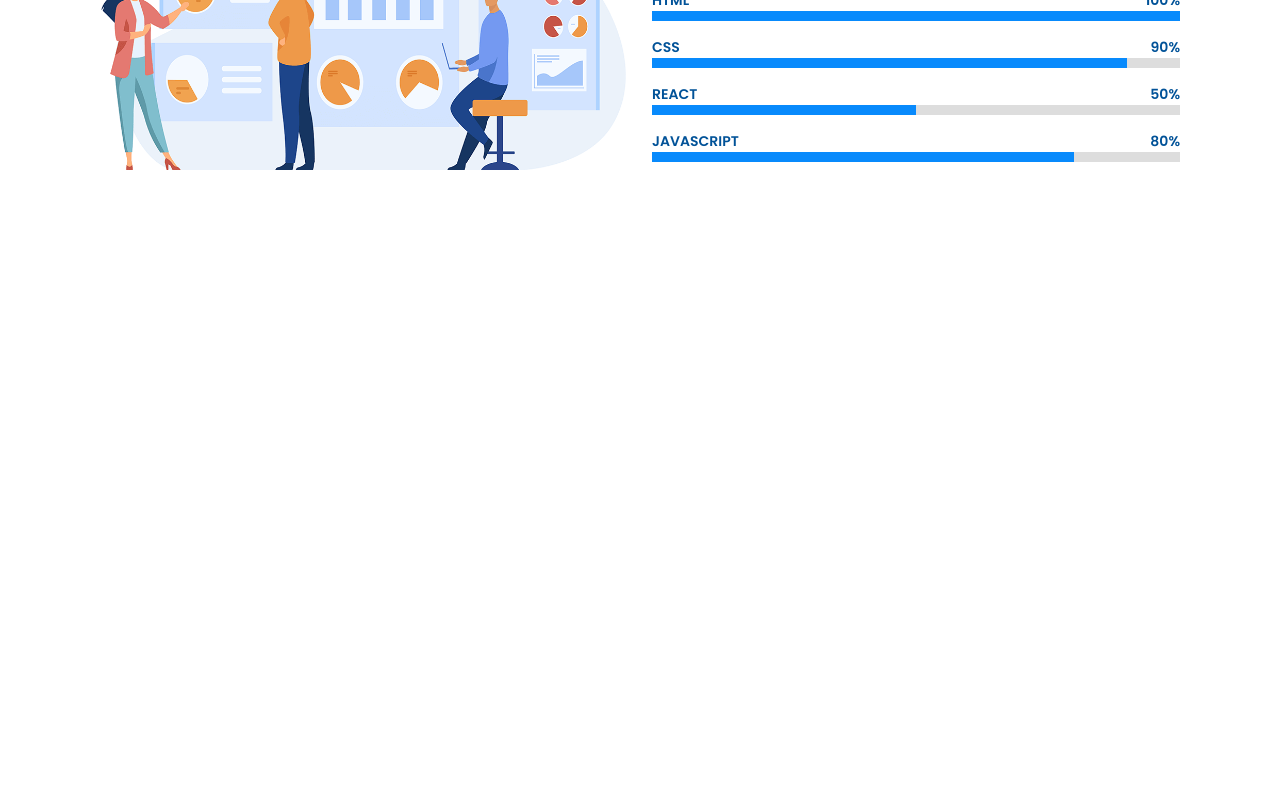
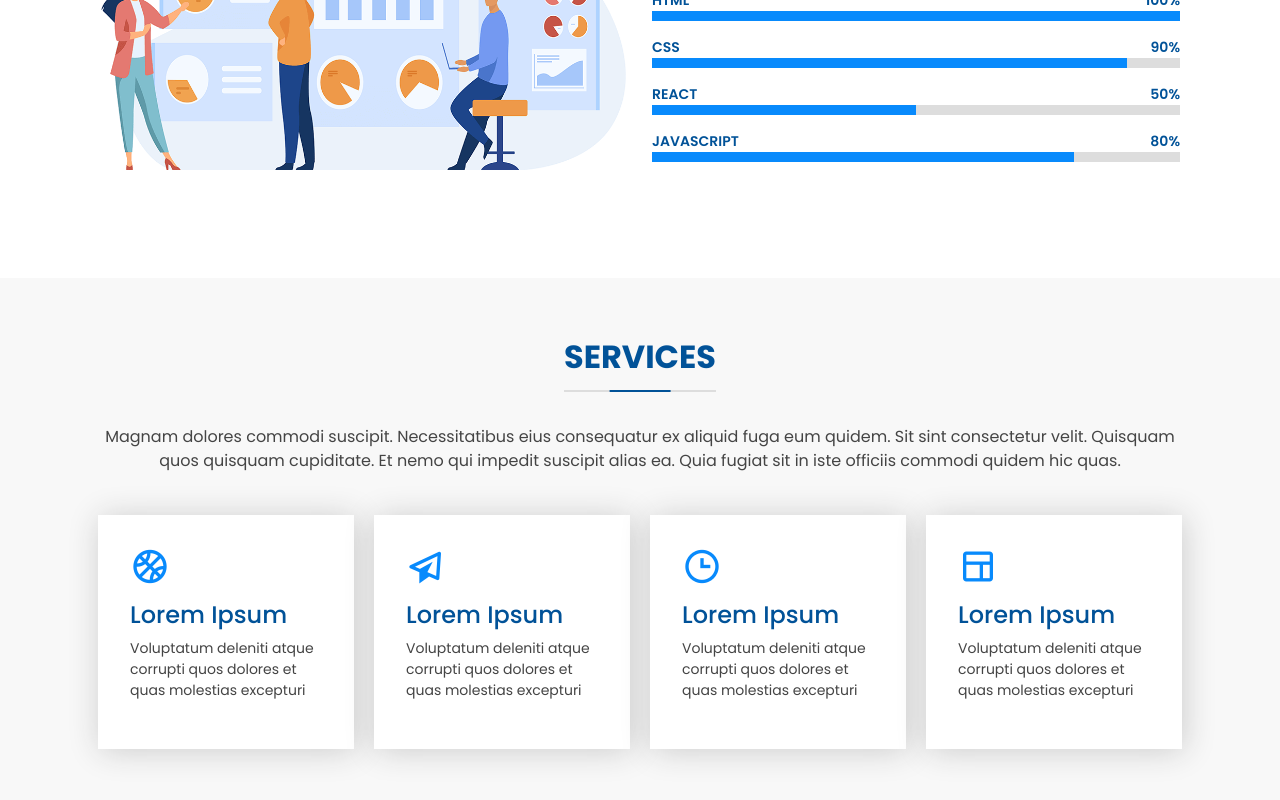
Before and after one commit to Vikash-Khadoliya/w3-software-Solutions, a React (Vite) app: page / in a window 1280 px wide. Shown: the part 1916-2716 px from the top of the page. Before the commit the page ends 2194 px from the top, so only its background shows below. Built offline with nearby package versions, Linux system fonts and the light colour scheme.

Commit message:
designed the services section

```diff
--- a/src/App.jsx
+++ b/src/App.jsx
@@ -4,6 +4,7 @@ import Partners from "./components/Partners";
 import About from "./components/About";
 import Benefits from "./components/Benefits";
 import Skills from "./components/Skills";
+import Services from "./components/Services";
 
 function App() {
 
@@ -15,6 +16,7 @@ function App() {
       <About />
       <Benefits />
       <Skills />
+      <Services />
     </>
   )
 }
--- a/src/components/Services.jsx
+++ b/src/components/Services.jsx
@@ -9,6 +9,84 @@ export default function Services() {
 
                 <div className="services-content">
 
+                    <div className="services-main">
+                        <h2>SERVICES</h2>
+                    </div>
+
+                    <div className="service-txt">
+                        <p>Magnam dolores commodi suscipit. Necessitatibus eius consequatur ex aliquid fuga eum quidem. Sit sint consectetur velit. Quisquam quos quisquam cupiditate. Et nemo qui impedit suscipit alias ea. Quia fugiat sit in iste officiis commodi quidem hic quas.</p>
+                    </div>
+
+                    <div className="services-list row">
+
+                        <div className="col-xl-6">
+
+                            <div className="row">
+
+                                <div className="service col-lg-6">
+
+                                    <div className="service-content">
+                                        <i class='bx bx-basketball' ></i>
+                                        <div className="service-title">
+                                            <h3>Lorem Ipsum</h3>
+                                        </div>
+                                        <p>Voluptatum deleniti atque corrupti quos dolores et quas molestias excepturi</p>
+                                    </div>
+
+                                </div>
+
+                                <div className="service col-lg-6">
+
+                                    <div className="service-content">
+                                        <i class='bx bx-paper-plane' ></i>
+                                        <div className="service-title">
+                                            <h3>Lorem Ipsum</h3>
+                                        </div>
+                                        <p>Voluptatum deleniti atque corrupti quos dolores et quas molestias excepturi</p>
+                                    </div>
+
+
+                                </div>
+
+                            </div>
+
+                        </div>
+
+                        <div className="col-xl-6">
+
+                            <div className="row">
+
+                                <div className="service col-lg-6">
+
+                                    <div className="service-content">
+                                        <i class='bx bx-time' ></i>
+                                        <div className="service-title">
+                                            <h3>Lorem Ipsum</h3>
+                                        </div>
+                                        <p>Voluptatum deleniti atque corrupti quos dolores et quas molestias excepturi</p>
+                                    </div>
+
+                                </div>
+
+                                <div className="service col-lg-6">
+
+                                    <div className="service-content">
+                                        <i class='bx bx-layout' ></i>
+                                        <div className="service-title">
+                                            <h3>Lorem Ipsum</h3>
+                                        </div>
+                                        <p>Voluptatum deleniti atque corrupti quos dolores et quas molestias excepturi</p>
+                                    </div>
+
+                                </div>
+
+                            </div>
+
+
+                        </div>
+
+                    </div>
+
                 </div>
 
             </section>
--- a/src/index.css
+++ b/src/index.css
@@ -459,3 +459,98 @@ section {
 .skill-ratings .skill:nth-child(4) .skill-load::before {
     width: 80%;
 }
+
+/*services section design*/
+
+.services {
+    padding: 60px 100px;
+    background: #f8f8f8;
+}
+
+.services-main {
+    text-align: center;
+}
+
+.services-main h2 {
+    position: relative;
+    font-weight: 700;
+    color: rgba(1, 82, 152);
+    display: inline;
+    padding: 13px 0;
+}
+
+.services-txt-content {
+    margin-top: 3rem;
+}
+
+.services-main h2::before {
+    content: "";
+    position: absolute;
+    bottom: 0;
+    left: 0;
+    background-color: #ddd;
+    width: 100%;
+    height: 2px;
+}
+
+.services-main h2::after {
+    content: "";
+    position: absolute;
+    width: 40%;
+    height: 2px;
+    background-color: rgba(1, 82, 152);
+    bottom: 0;
+    left: 50%;
+    transform: translateX(-50%);
+}
+
+.service-txt {
+    margin: 3rem 0 2rem;
+    text-align: center;
+}
+
+.service-txt p {
+    color: #444;
+}
+
+.service {
+    padding: 10px;
+}
+
+.service-content {
+    background-color: #fff;
+    box-shadow: 2px 2px 30px rgba(34, 34, 34, .2);
+    padding: 2rem;
+    cursor: pointer;
+    transition: .3s ease-out;
+}
+
+.service-content:hover {
+    transform: translateY(-5px);
+}
+
+.service-content:hover>p {
+    color: rgb(8, 138, 252);
+}
+
+.service-content i {
+    color: rgb(8, 138, 252);
+    font-size: 2.5rem;
+}
+
+.service-title {
+    margin-top: 10px;
+}
+
+.service-title h3 {
+    color: rgba(1, 82, 152);
+    font-size: 1.5rem;
+}
+
+.service-content p {
+    color: #444;
+    font-size: 14px;
+    transition: .3s ease-out;
+}
+
+/*cta section design*/
```
